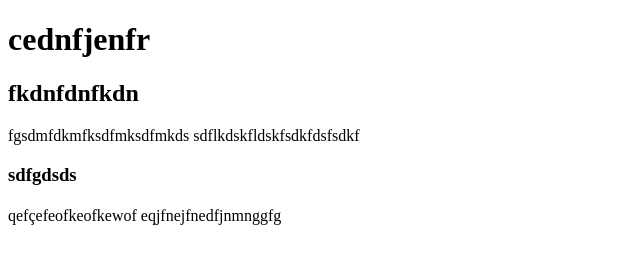
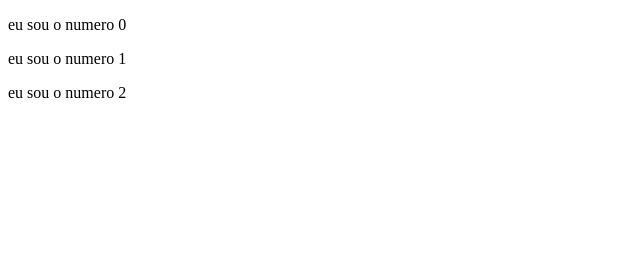
Before and after one commit to acfboarini/projeto-para-teste, a plain HTML site: page index.html in a window 1280 px wide. Shown: the whole page, without its empty margins (0-640 px from the left). Drawn offline with Linux system fonts and the light colour scheme.

Commit message:
add arquivos de script e css

```diff
--- a/index.html
+++ b/index.html
@@ -7,23 +7,7 @@
     <title>Document</title>
 </head>
 <body>
-
-    <div><div><div><div>
-
-    </div></div></div></div>
-
-    <h1>cednfjenfr</h1>
-    <h2>fkdnfdnfkdn</h2>
-    fgsdmfdkmfksdfmksdfmkds
-    sdflkdskfldskfsdkfdsfsdkf
-    <h3>sdfgdsds</h3>
-    <h3></h3>
-    <h4></h4>
-qefçefeofkeofkewof
-
-
-<script src=""></script>
-<link rel="stylesheet" href="kedfn.css">
-eqjfnejfnedfjnmnggfg
+    <script src="scripts/main.js"></script>
+    <link rel="stylesheet" href="css/style.css">
 </body>
 </html>
--- /dev/null
+++ b/scripts/main.js
@@ -0,0 +1,25 @@
+function createMain() {
+    const body = document.querySelector("body");
+    const main = document.createElement("main");
+    body.appendChild(main);
+}
+
+function createManySections() {
+    const main = document.querySelector("main");
+    for (let i = 0; i < 3; i++) {
+        main.appendChild(createSection(i));
+    }
+}
+
+function createSection(index) {
+    const view = document.createElement("section");
+    view.innerHTML = `
+        <div>
+            <p>eu sou o numero ${index}</p>
+        </div>
+    `;
+    return view;
+}
+
+createMain();
+createManySections();
```
Also changed, not shown: css/style.css (added), scripts/class.js (added), scripts/data.js (added).
